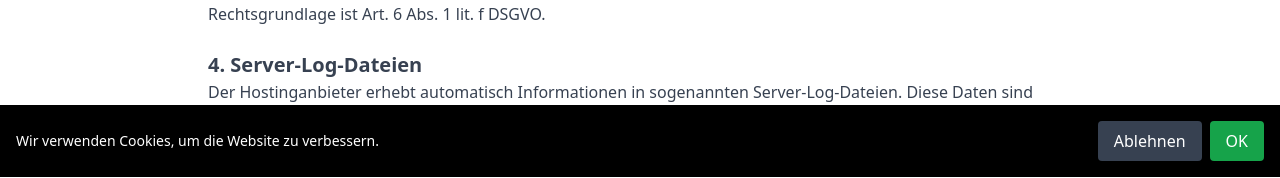
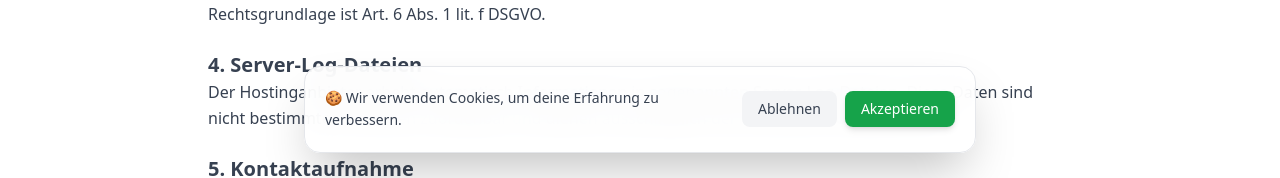
Before and after one commit to Wowax83/studernheim-website, a Next.js app: page /datenschutz in a window 1280 px wide. Shown: the part 623-801 px from the top of the page. Built offline with nearby package versions, Linux system fonts and the light colour scheme; no server answers.

Commit message:
Update cookie-banner.tsx

```diff
--- a/components/cookie-banner.tsx
+++ b/components/cookie-banner.tsx
@@ -28,25 +28,31 @@ export default function CookieBanner() {
   if (!mounted || !visible) return null
 
   return (
-    <div className="fixed bottom-0 left-0 right-0 bg-black text-white p-4 z-50 flex flex-col sm:flex-row justify-between items-center gap-4">
-      <p className="text-sm">
-        Wir verwenden Cookies, um die Website zu verbessern.
+    <div className="fixed bottom-6 left-1/2 -translate-x-1/2 z-50 w-[95%] max-w-2xl">
+      <div className="bg-white/90 backdrop-blur-lg shadow-2xl border border-gray-200 rounded-2xl p-5 flex flex-col sm:flex-row items-center justify-between gap-4">
+
+        {/* Text */}
+        <p className="text-sm text-gray-700 text-center sm:text-left leading-relaxed">
+          🍪 Wir verwenden Cookies, um deine Erfahrung zu verbessern.
         </p>
 
+        {/* Buttons */}
         <div className="flex gap-2">
           <button
             onClick={decline}
-          className="px-4 py-2 rounded bg-gray-700 hover:bg-gray-600"
+            className="px-4 py-2 rounded-lg text-sm bg-gray-100 hover:bg-gray-200 text-gray-700 transition"
           >
             Ablehnen
           </button>
 
           <button
             onClick={accept}
-          className="bg-green-600 px-4 py-2 rounded hover:bg-green-700"
+            className="px-4 py-2 rounded-lg text-sm bg-green-600 hover:bg-green-700 text-white shadow-md transition"
           >
-          OK
+            Akzeptieren
           </button>
+        </div>
+
       </div>
     </div>
   )
```
Lines whose indentation alone changed are shown as unchanged.
